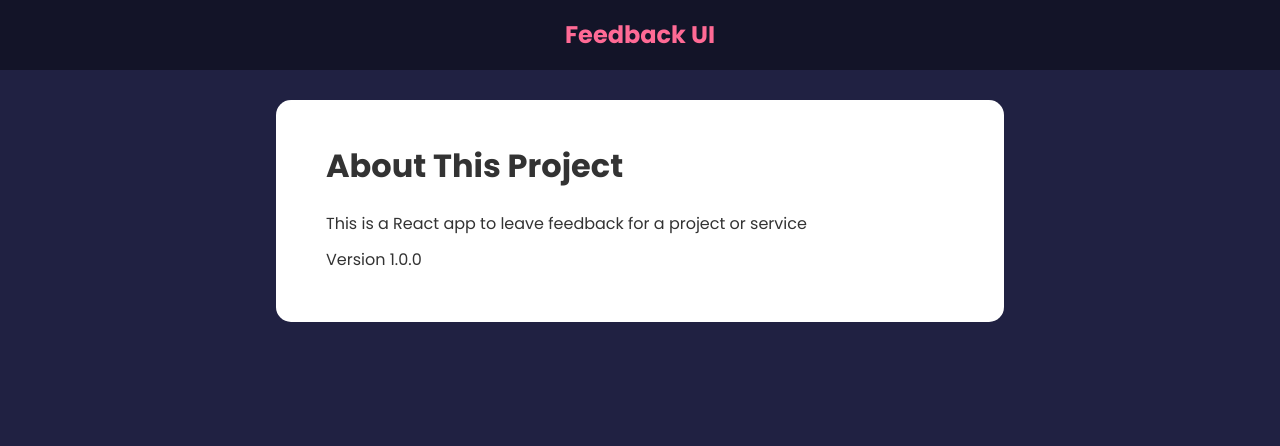
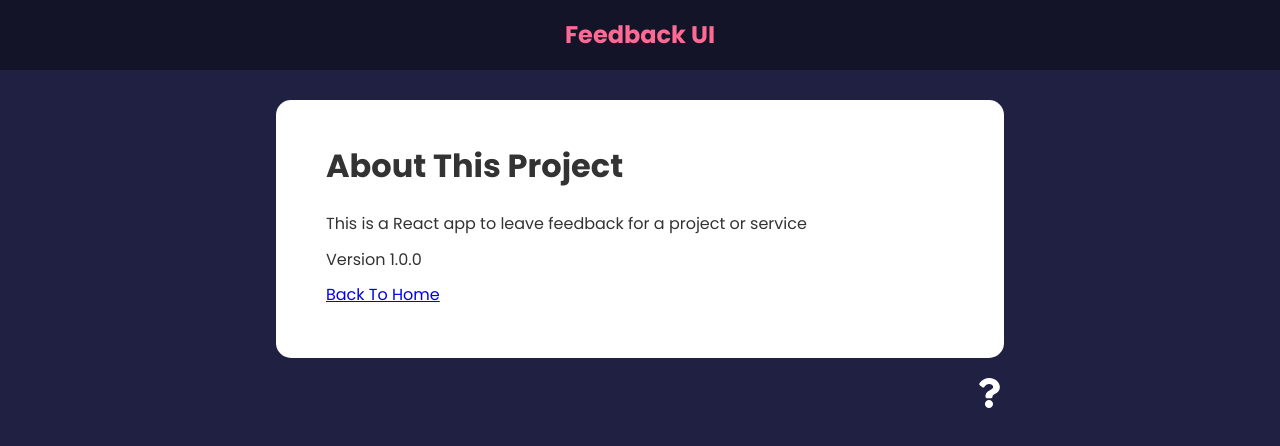
Before and after one commit to SivanYad/feedback-app, a React (Create React App) app: page /about in a window 1280 px wide. Shown: the top 446 px of the page. Built offline with nearby package versions, Linux system fonts and the light colour scheme; the HTML template or start-up script is replaced by a standard one.

Commit message:
added links

```diff
--- a/src/App.js
+++ b/src/App.js
@@ -7,6 +7,7 @@
 import FeedbackData from './data/FeedbackData';
 import FeedbackStats from './components/FeedbackStats';
 import FeedbackForm from './components/FeedbackForm';
+import AboutIconLink from './components/AboutIconLink';
 import AboutPage from './pages/AboutPage';
 
 function App() {
@@ -45,6 +46,7 @@
 
           <Route path='/about' element={<AboutPage />} />
         </Routes>
+        <AboutIconLink />
       </div>
     </Router>
   );
--- /dev/null
+++ b/src/components/AboutIconLink.jsx
@@ -0,0 +1,20 @@
+import React from 'react';
+import { FaQuestion } from 'react-icons/fa';
+import { Link } from 'react-router-dom';
+
+function AboutIconLink() {
+  return (
+    <div className='about-link'>
+      <Link to={{
+        pathname: '/about',
+        // search: '?sort/name'
+        // hash: '#hello'
+      }}
+      >
+        <FaQuestion size={30} />
+      </Link>
+    </div>
+  );
+}
+
+export default AboutIconLink;
--- a/src/pages/AboutPage.jsx
+++ b/src/pages/AboutPage.jsx
@@ -1,5 +1,6 @@
 import React from 'react'
 import Card from '../components/shared/Card'
+import { Link } from 'react-router-dom'
 
 function AboutPage() {
   return (
@@ -8,7 +9,9 @@
             <h1>About This Project</h1>
             <p>This is a React app to leave feedback for a project or service</p>
             <p>Version 1.0.0</p>
-            <p></p>
+            <p>
+                <Link to='/'>Back To Home</Link>
+            </p>
         </div>
     </Card>
   )
```
